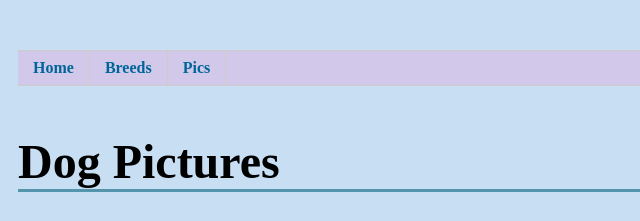
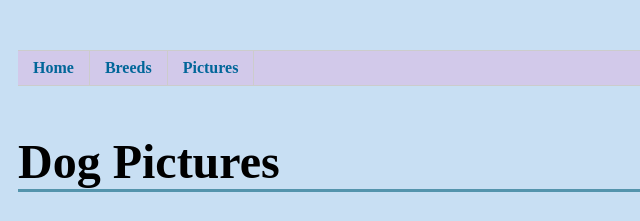
Before and after one commit to Maxdagithubber1/maxdogwebsite, a plain HTML site: page pictures.html in a window 1280 px wide. Shown: the top 221 px of the page, 32-672 px from the left. Drawn offline with Linux system fonts and the light colour scheme.

Commit message:
Update pictures.html

```diff
--- a/pictures.html
+++ b/pictures.html
@@ -8,7 +8,7 @@
     <ul id="nav">
 	<li><a href="index.html">Home</a></li>
 	<li><a href="list.html">Breeds</a></li>
-	<li><a href="pictures.html">Pics</a></li>
+	<li><a href="pictures.html">Pictures</a></li>
     </ul>
 <h1>Dog Pictures</h1>
 
```
